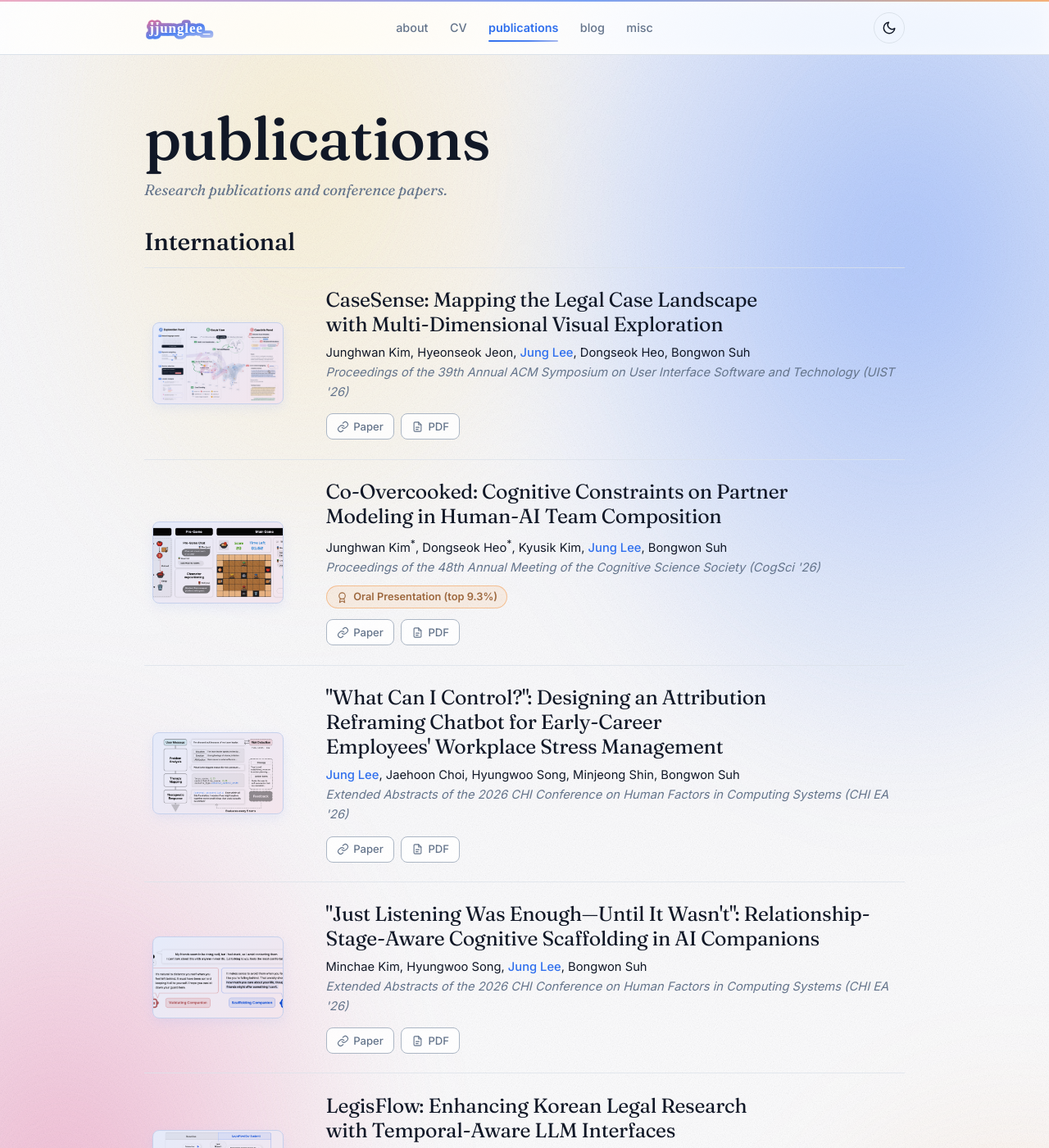
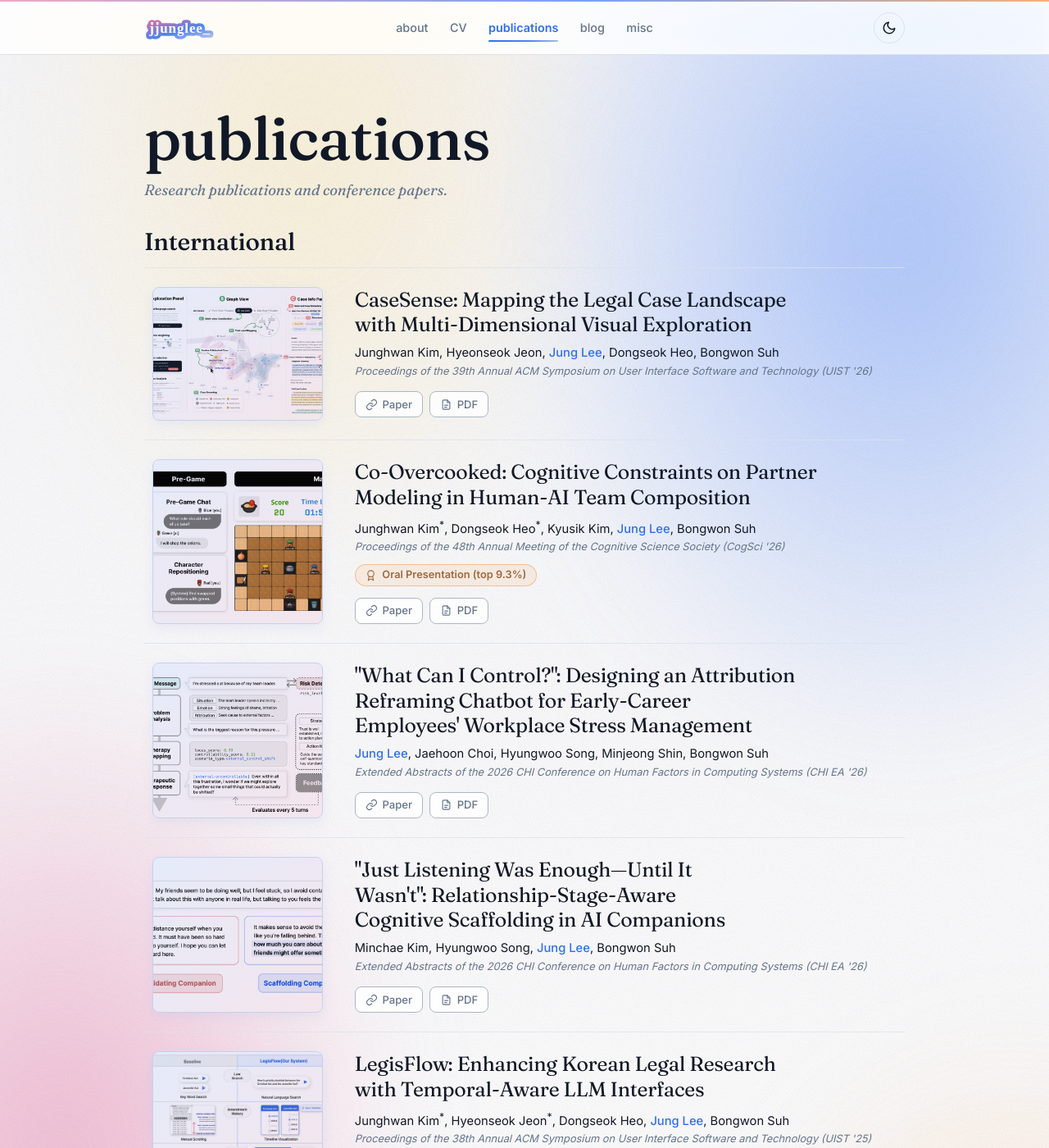
Before and after one commit to leejungp2/leejungp2.github.io, a Jekyll site: the page built from _pages/publications.html, in a window 1280 px wide and 1400 px high. Shown: the whole window at 82% size. Built offline with Jekyll 4.4.1, drawn with Linux system fonts in a browser that asks for light colours.

Commit message:
Shrink venue line and enlarge publication thumbnails

```diff
--- a/_pages/publications.html
+++ b/_pages/publications.html
@@ -20,7 +20,7 @@ description: Research publications and conference papers.
       {% endif %}
       <h3><a class="publication-card-link" href="{{ detail_url }}">{{ publication.title | escape }}</a></h3>
       <p class="publication-authors">{% include publication-authors.html publication=publication %}</p>
-      <p class="publication-venue"><em>{{ publication.venue | escape }}</em></p>
+      <p class="publication-venue" title="{{ publication.venue | escape }}"><em>{{ publication.venue | escape }}</em></p>
       {% include publication-award.html publication=publication %}
       {% include publication-links.html publication=publication %}
     </article>
--- a/assets/css/main.css
+++ b/assets/css/main.css
@@ -1079,8 +1079,8 @@ img { max-width: 100%; height: auto; }
 .publication-list .soft-item {
   position: relative;
   display: grid;
-  grid-template-columns: minmax(8rem, 10rem) minmax(0, 1fr);
-  column-gap: clamp(1.25rem, 4vw, 3.25rem);
+  grid-template-columns: minmax(10rem, 13rem) minmax(0, 1fr);
+  column-gap: clamp(1.25rem, 3vw, 2.5rem);
   align-items: start;
   border: 0;
   border-bottom: 1px solid color-mix(in srgb, var(--border) 78%, transparent);
@@ -1106,9 +1106,9 @@ img { max-width: 100%; height: auto; }
 .publication-list .publication-thumbnail {
   grid-column: 1;
   grid-row: 1 / span 6;
-  align-self: center;
+  align-self: stretch;
   display: block;
-  aspect-ratio: 16 / 10;
+  min-height: 9rem;
   overflow: hidden;
   border-radius: var(--radius);
   border: 1px solid color-mix(in srgb, var(--periwinkle) 42%, var(--border));
@@ -1174,6 +1174,18 @@ img { max-width: 100%; height: auto; }
   position: relative;
   z-index: 1;
   width: fit-content;
+}
+/* Venue stays on one line on desktop (full title in the tooltip). */
+.publication-list .publication-venue {
+  overflow: hidden;
+  font-size: 0.8rem;
+  text-overflow: ellipsis;
+  white-space: nowrap;
+}
+@media (max-width: 820px) {
+  .publication-list .publication-venue {
+    white-space: normal;
+  }
 }
 .publication-authors,
 .publication-venue {
```
